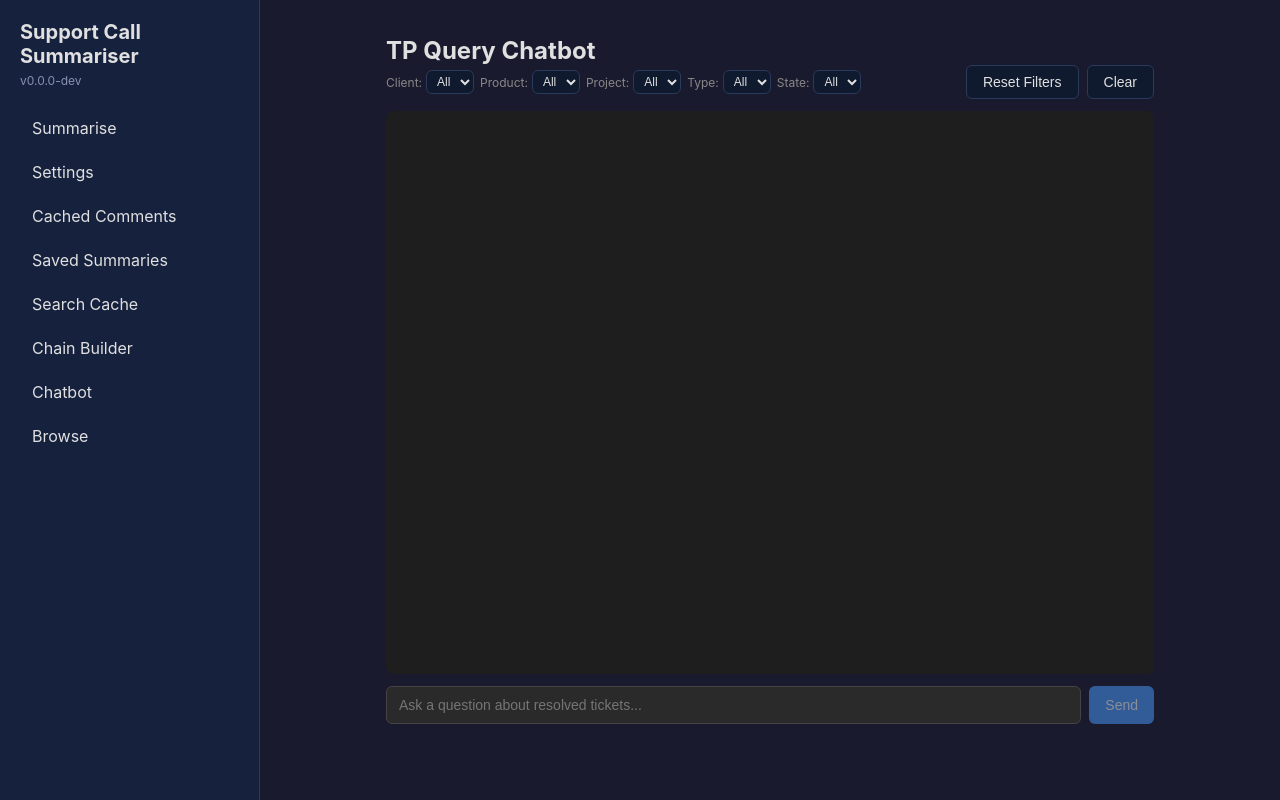
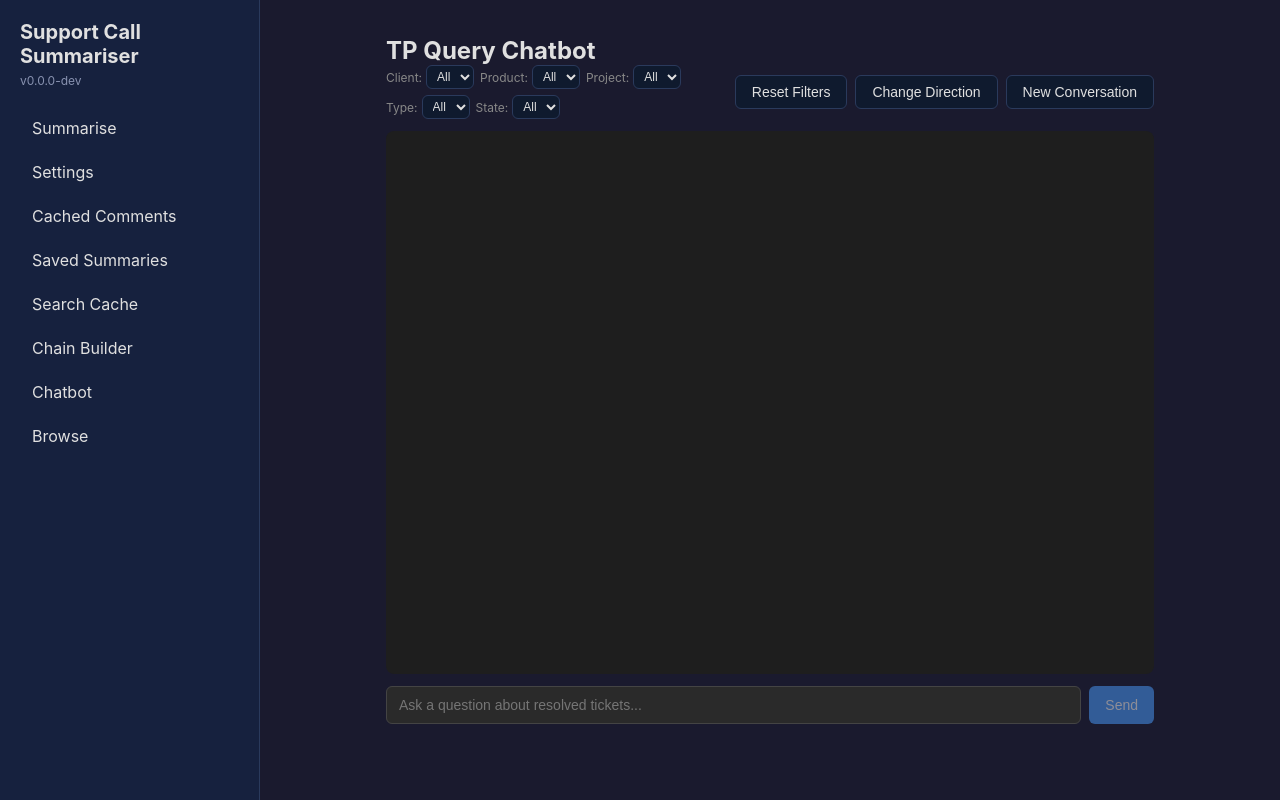
Before and after one commit to cjwinty/TP_Summary_web, a FastAPI app: page /chat in a window 1280 px wide. Run offline with FastAPI, Linux system fonts and the light colour scheme; data that the repository does not hold is empty; parts of the project's set-up code (start-up, migrations or seed data) failed here and were passed over; some libraries are stand-ins or nearby versions.

Commit message:
Add Change Direction button, New Conversation rename, and auto-reset exclusion on filter change

```diff
--- a/routes/chat.py
+++ b/routes/chat.py
@@ -72,6 +72,16 @@ async def chat_page(request: Request):
         "chat.html",
         {"request": request, "session_id": session_id},
     )
+
+
+@router.post("/chat/reset-direction")
+async def reset_direction(req: ChatSessionState):
+    with _session_lock:
+        state = chat_session_state.get(req.session_id)
+        if state:
+            state["turn"] = 0
+            state["seen_ids_per_turn"] = {}
+    return JSONResponse({"ok": True})
 
 
 def _get_session_state(session_id: str) -> dict:
--- a/templates/chat.html
+++ b/templates/chat.html
@@ -7,7 +7,7 @@
     <div class="chat-controls">
         <div class="filters-row">
             <label>Client:
-                <select x-model="filters.client" class="input">
+                <select x-model="filters.client" class="input" @change="onFilterChange()">
                     <option value="">All</option>
                     <template x-for="opt in filterOptions.clients" :key="opt">
                         <option x-text="opt" :value="opt"></option>
@@ -15,7 +15,7 @@
                 </select>
             </label>
             <label>Product:
-                <select x-model="filters.product" class="input">
+                <select x-model="filters.product" class="input" @change="onFilterChange()">
                     <option value="">All</option>
                     <template x-for="opt in filterOptions.products" :key="opt">
                         <option x-text="opt" :value="opt"></option>
@@ -23,7 +23,7 @@
                 </select>
             </label>
             <label>Project:
-                <select x-model="filters.project" class="input">
+                <select x-model="filters.project" class="input" @change="onFilterChange()">
                     <option value="">All</option>
                     <template x-for="opt in filterOptions.projects" :key="opt">
                         <option x-text="opt" :value="opt"></option>
@@ -31,7 +31,7 @@
                 </select>
             </label>
             <label>Type:
-                <select x-model="filters.entity_type" class="input">
+                <select x-model="filters.entity_type" class="input" @change="onFilterChange()">
                     <option value="">All</option>
                     <template x-for="opt in filterOptions.types" :key="opt">
                         <option x-text="opt" :value="opt"></option>
@@ -39,7 +39,7 @@
                 </select>
             </label>
             <label>State:
-                <select x-model="filters.entity_state" class="input">
+                <select x-model="filters.entity_state" class="input" @change="onFilterChange()">
                     <option value="">All</option>
                     <template x-for="opt in filterOptions.states" :key="opt">
                         <option x-text="opt" :value="opt"></option>
@@ -48,7 +48,8 @@
             </label>
         </div>
         <button @click="resetFilters()" class="btn btn-secondary" style="white-space:nowrap">Reset Filters</button>
-        <button @click="clearChat()" class="btn btn-secondary">Clear</button>
+        <button @click="changeDirection()" class="btn btn-secondary">Change Direction</button>
+        <button @click="clearChat()" class="btn btn-secondary">New Conversation</button>
     </div>
 
     <div class="chat-messages" x-ref="messages">
@@ -137,6 +138,28 @@ function chatBot() {
                 if (el) el.scrollTop = el.scrollHeight;
             });
         },
+        async changeDirection() {
+            try {
+                await fetch('/chat/reset-direction', {
+                    method: 'POST',
+                    headers: { 'Content-Type': 'application/json' },
+                    body: JSON.stringify({ session_id: this.sessionId }),
+                });
+            } catch (e) {}
+            this.messages.push({
+                id: Date.now(),
+                role: 'assistant',
+                content: '\u2014 Direction reset, searching across all tickets again \u2014',
+                sources: [],
+            });
+        },
+        onFilterChange() {
+            fetch('/chat/reset-direction', {
+                method: 'POST',
+                headers: { 'Content-Type': 'application/json' },
+                body: JSON.stringify({ session_id: this.sessionId }),
+            }).catch(() => {});
+        },
         resetFilters() {
             this.filters = { client: '', product: '', project: '', entity_type: '', entity_state: '' };
         },
```
